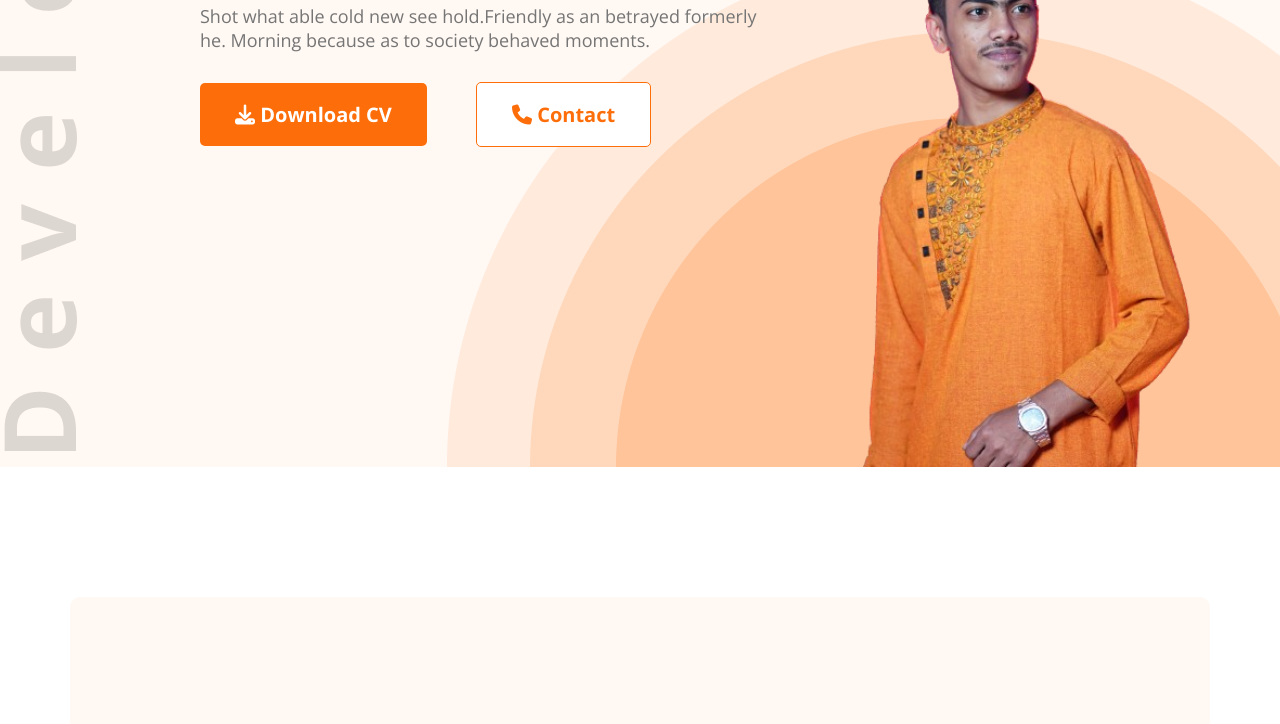
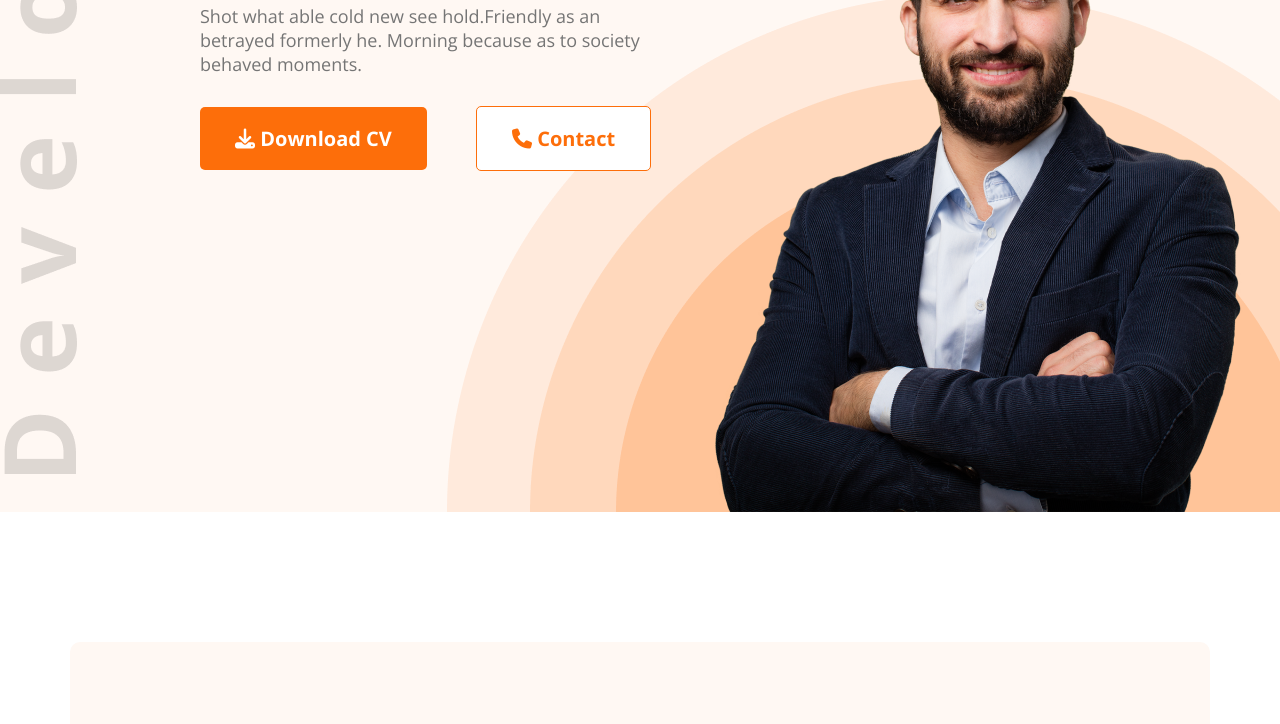
Before and after one commit to shrabonkundu1/Web-Dev-Portfolio, a plain HTML site: page portfolio.html in a window 1280 px wide. Shown: the part 327-1051 px from the top of the page. Drawn offline with nearby package versions, Linux system fonts and the light colour scheme.

Commit message:
Picture changed

```diff
--- a/portfolio.html
+++ b/portfolio.html
@@ -25,7 +25,7 @@
                     <button class="btn-primary"> <i class="fa-solid fa-download"></i> Download CV</button>
                     <button class="btn-primary2"> <i class="fa-solid fa-phone"></i>  Contact</button>
                 </div>
-                <img class="banner-profile-pic" src="images/amr.png" alt="">
+                <img class="banner-profile-pic" src="images/hardy.png" alt="">
             </div>
     </header>
     <main class="container">
```
